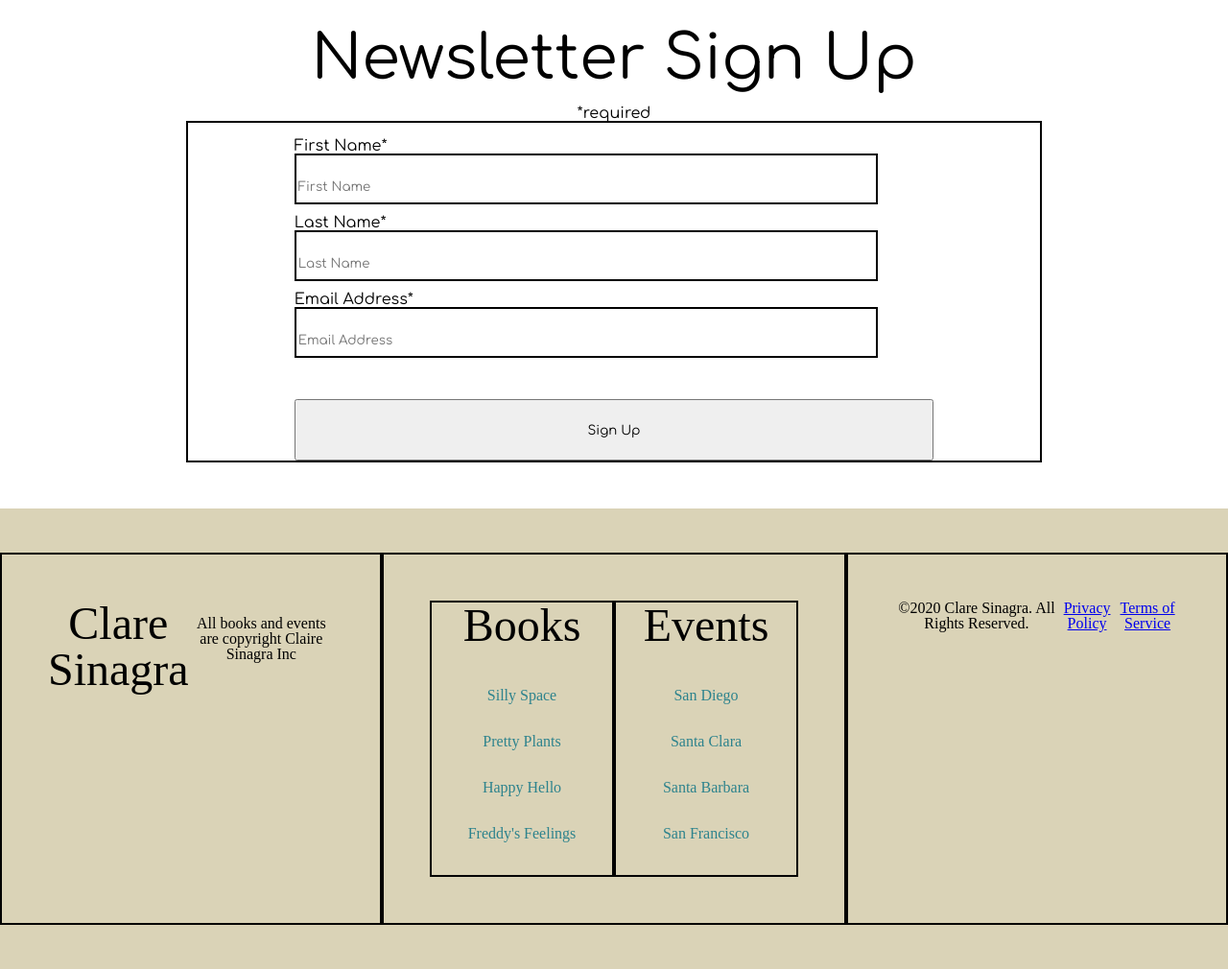
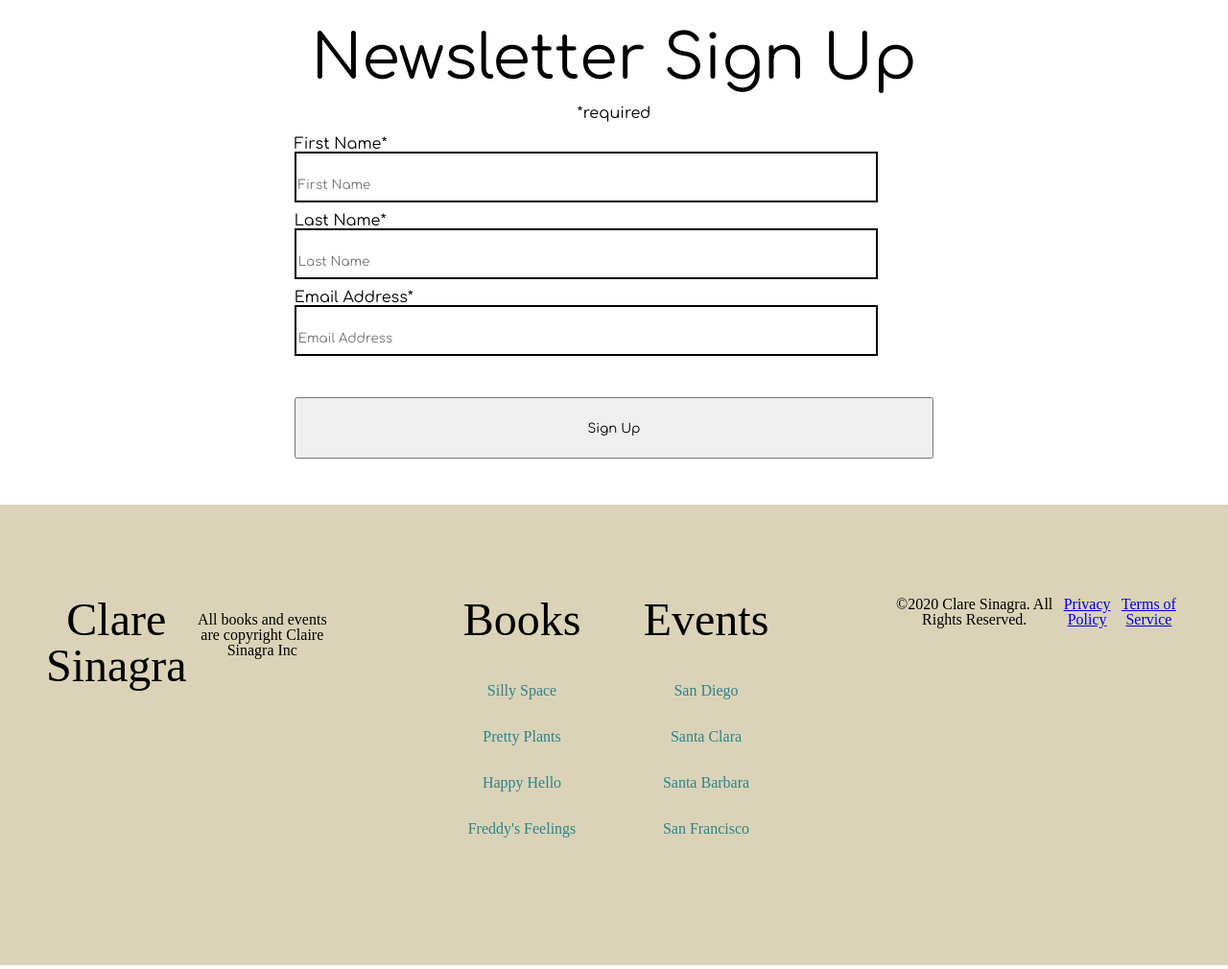
Before and after one commit to JNgujo27/GIT414-Final-Project-author, a plain HTML site: page index.html in a window 1280 px wide. Shown: the part 4440-5450 px from the top of the page at 96% size. Drawn offline with Linux system fonts and the light colour scheme.

Commit message:
Update styles.css

```diff
--- a/styles.css
+++ b/styles.css
@@ -228,7 +228,6 @@ form{
 	width: 75%;
 	min-height: 12rem;
 	margin: auto;
-	border: 2pt solid black;
 	display: flex;
 	flex-wrap: wrap;
 	justify-content: space-evenly;
@@ -262,7 +261,6 @@ footer section{
 	margin: auto;
 	display: flex;
 	height: 18rem;
-	border: 2pt solid black;
 }
 footer section h2{
 	font-size: 3rem;
@@ -278,7 +276,6 @@ footer section article{
 	width: 150pt;
 	margin-left: auto;
 	margin-right: auto;
-	border: 2pt solid black;
 }
 footer section article ul li{
 	padding-top: 2rem;
@@ -287,4 +284,3 @@ footer section article ul li a{
 	text-decoration: none;
 	color: #2D838D;
 }
-/* media queries go here! */
```
